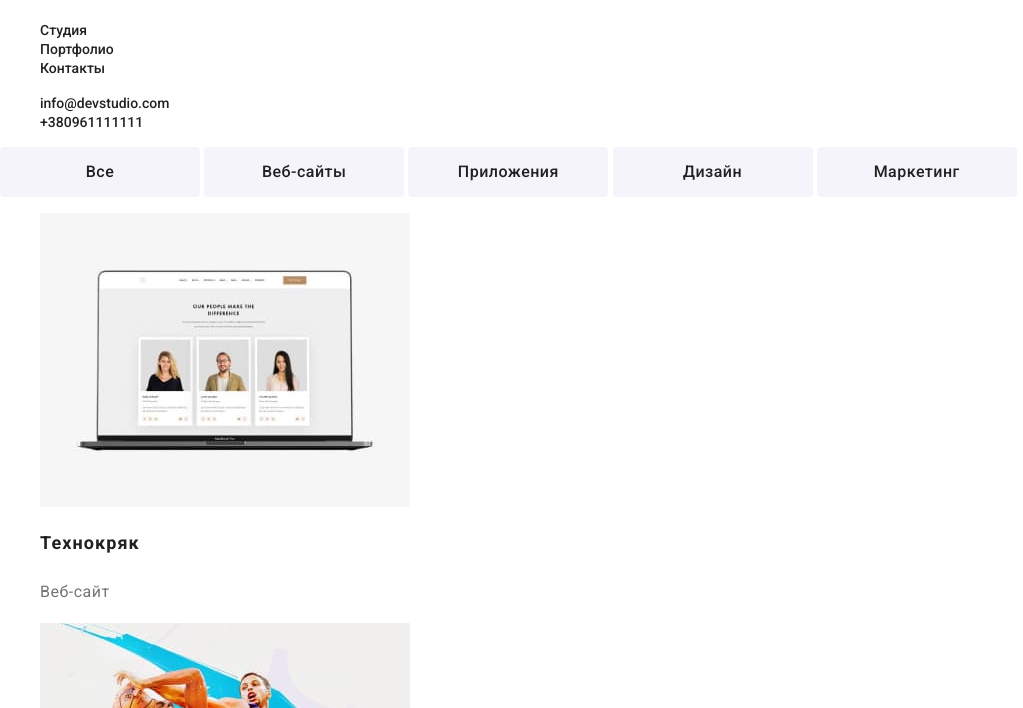
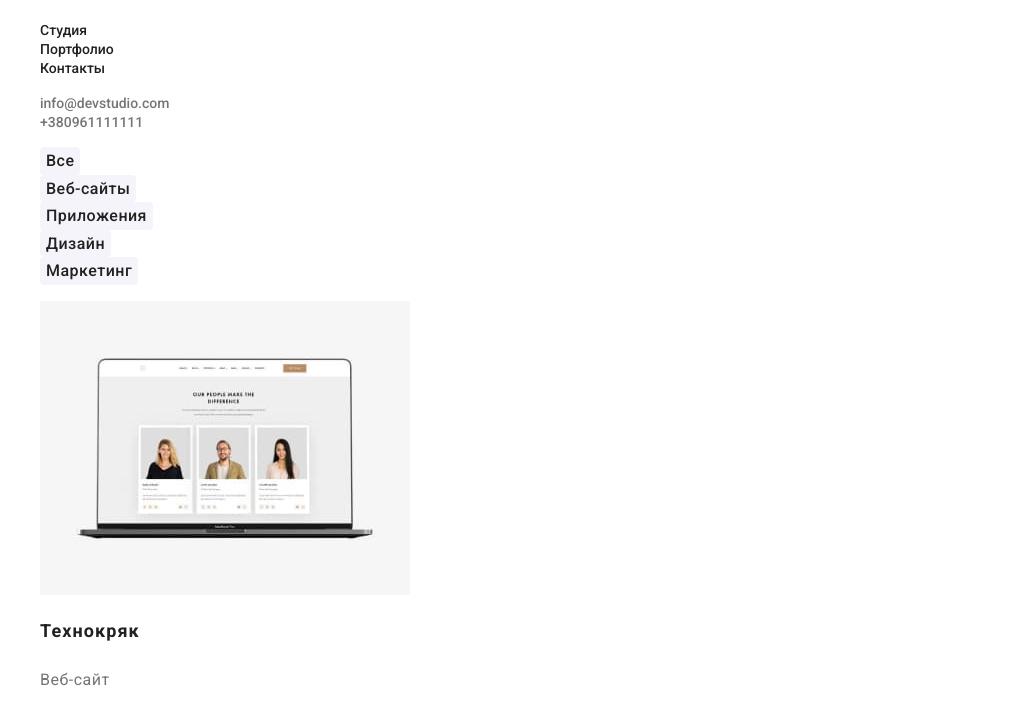
Before and after one commit to ElinaGit8/goit-markup-hw-02, a plain HTML site: page portfolio.html in a window 1280 px wide. Shown: the part 56-764 px from the top of the page, without its empty margins (0-1023 px from the left). Drawn offline with nearby package versions, Linux system fonts and the light colour scheme.

Commit message:
Вносит правки после проверки домашнего задания 02.

```diff
--- a/css/styles.css
+++ b/css/styles.css
@@ -19,6 +19,15 @@ body {
   font-size: 26px;
   line-height: 1.4;
   text-decoration: none;
+}
+
+.header-link-contacts {
+  font-family: Roboto;
+  font-weight: 500;
+  font-size: 14px;
+  line-height: 1.14;
+  text-decoration: none;
+  color: var(--grey);
 }
 
 .header-link {
@@ -63,6 +72,11 @@ ul {
   color: var(--blue);
 }
 
+.header-link-contacts:hover,
+.header-link-contacts:focus {
+  color: var(--blue);
+}
+
 /* hero */
 
 .hero-section {
@@ -85,10 +99,6 @@ ul {
 .button-title {
   background: var(--blue);
   border-radius: 4px;
-  width: 200px;
-  height: 50px;
-  left: 700px;
-  top: 430px;
   cursor: pointer;
   border: 0;
   position: absolute;
@@ -130,6 +140,15 @@ ul {
 }
 
 /* activity section */
+
+.section-title {
+  font-family: Roboto;
+  font-weight: bold;
+  font-size: 36px;
+  line-height: 1.17;
+  letter-spacing: 0.03em;
+  color: var(--black);
+}
 
 .activity-section-title,
 .team-section-title {
@@ -176,6 +195,7 @@ ul {
   font-size: 14px;
   line-height: 1.71;
   color: var(--white);
+  font-style: normal;
 }
 
 .contacts-section-link {
@@ -186,6 +206,7 @@ ul {
   letter-spacing: 0.03em;
   color: rgba(255, 255, 255, 0.6);
   font-style: normal;
+  text-decoration: none;
 }
 
 .contacts-section-link:hover,
@@ -198,10 +219,6 @@ ul {
 .button-menu-section {
   background: #f5f4fa;
   border-radius: 4px;
-  width: 200px;
-  height: 50px;
-  left: 700px;
-  top: 430px;
   cursor: pointer;
   border: 0;
 
--- a/portfolio.html
+++ b/portfolio.html
@@ -29,24 +29,24 @@
     </nav>
     <!-- site-authorization -->
     <ul>
-        <li><a href="mailto:info@devstudio.com" class="header-link">info@devstudio.com</a></li>
-        <li><a href="tel:+380961111111" class="header-link">+380961111111</a></li>
+        <li><a href="mailto:info@devstudio.com" class="header-link-contacts">info@devstudio.com</a></li>
+        <li><a href="tel:+380961111111" class="header-link-contacts">+380961111111</a></li>
     </ul>
 </header>
 
 <main>
+<section>
     <!-- button menu section-->
-    <div>
-        <button type="button" class="button-menu-section">Все</button>
-        <button type="button" class="button-menu-section">Веб-сайты</button>
-        <button type="button" class="button-menu-section">Приложения</button>
-        <button type="button" class="button-menu-section">Дизайн</button>
-        <button type="button" class="button-menu-section">Маркетинг</button>
-    </div>
+    <ul>
+        <li><button type="button" class="button-menu-section">Все</button></li>
+        <li><button type="button" class="button-menu-section">Веб-сайты</button></li>
+        <li><button type="button" class="button-menu-section">Приложения</button></li>
+        <li><button type="button" class="button-menu-section">Дизайн</button></li>
+        <li><button type="button" class="button-menu-section">Маркетинг</button></li>
+    </ul>
         <!-- projects section -->
-        <section>
-            <h2 hidden>Все разделы сайта</h2>
-            <ul>
+   <h2 hidden>Все разделы сайта</h2>
+    <ul>
                 <li>
                     <img src="./images/porfolio-1.jpg" width="370" height="294" alt="Пример веб-сайта">
                     <h2 class="projects-section">Технокряк</h2>
```
Also changed, not shown: index.html (+2 -2 lines).
